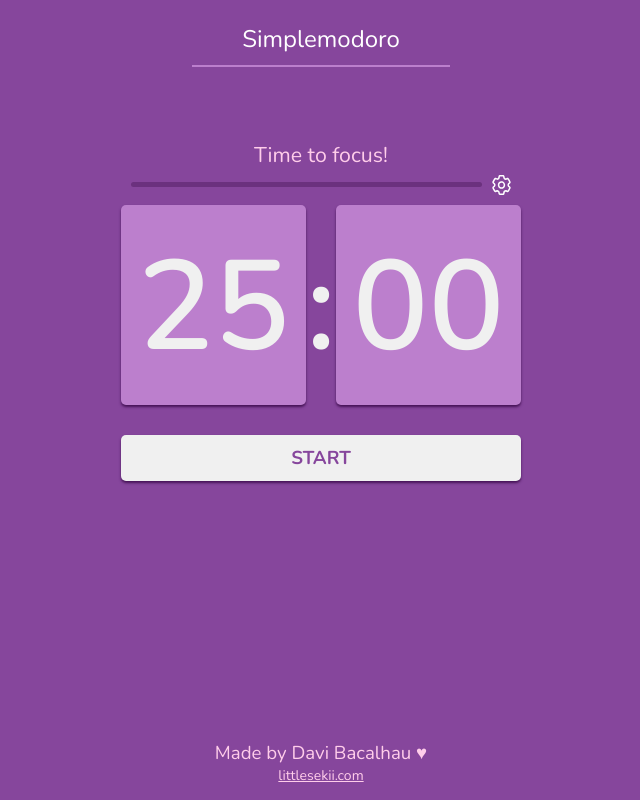
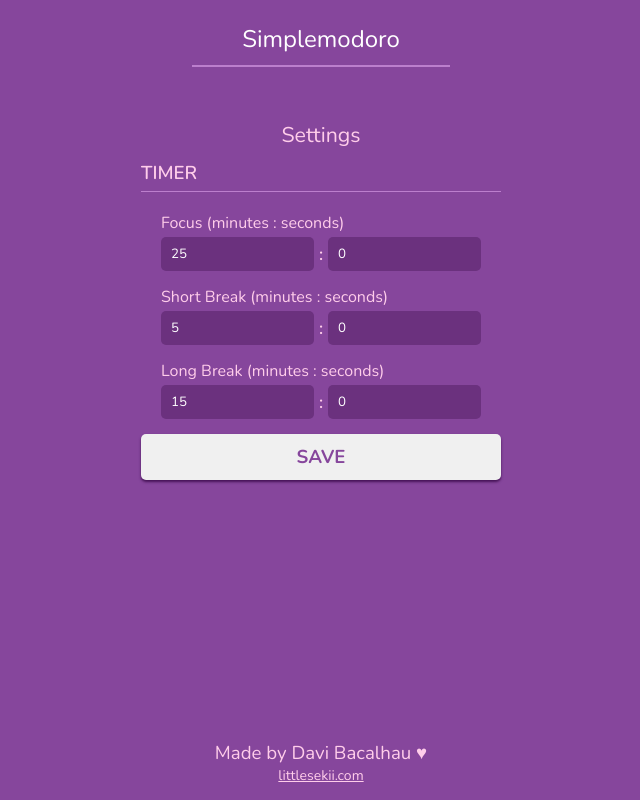
Before and after one commit to bacalhzu/vue-pomodoro, a Vue app: page / in a window 1280 px wide. Both pictures are taken after a click on the picture 820 px from the left and 184 px from the top of the page. Shown: the whole page, without its empty margins (319-959 px from the left). Built offline with nearby package versions, Linux system fonts and the light colour scheme.

Commit message:
added settings change sheet

```diff
--- a/index.html
+++ b/index.html
@@ -1,5 +1,5 @@
 <!DOCTYPE html>
-<html lang="pt-br">
+<html lang="en">
   <head>
     <meta charset="UTF-8">
     <link rel="icon" href="/favicon.ico">
--- a/src/components/Timer/Timer.vue
+++ b/src/components/Timer/Timer.vue
@@ -13,6 +13,7 @@ function zeroFill(value) {
 }
 
 const config = reactive({
+    changingSettings: false,
     timer: {
         phases: [
             'focus',
@@ -26,8 +27,8 @@ const config = reactive({
                 maxSeconds: 0
             },
             short: {
-                maxMinutes: 0,
-                maxSeconds: 6
+                maxMinutes: 5,
+                maxSeconds: 0
             },
             long: {
                 maxMinutes: 15,
@@ -119,19 +120,19 @@ function finishTimer(skip = false) {
 
     stopTimer();
 
-    let nextType = timer.currentPhase;
+    let nextPhase = timer.currentPhase;
     if (timer.currentPhase === 'focus') {
-        nextType = 'short';
+        nextPhase = 'short';
         if(timer.currentInterval >= 4) {
             timer.currentInterval = 0;
-            nextType = 'long';
+            nextPhase = 'long';
         }
         timer.currentInterval++;
     }
     else
-        nextType = 'focus'
+        nextPhase = 'focus'
 
-    resetTimer(nextType);
+    resetTimer(nextPhase);
     changeTitle();
 }
 
@@ -162,11 +163,11 @@ function startAudioEngine() {
 }
 
 function changeTitle() {
-    // if (timer.active) {
-    document.title = `${zeroFill(timer.countdown.minutes)}:${zeroFill(timer.countdown.seconds)} - ${message.value}`;
-    // }
-    // else
-    //     document.title = 'Minimalist Pomodoro Timer - Simplemodoro';
+    if (!config.changingSettings) {
+        document.title = `${zeroFill(timer.countdown.minutes)}:${zeroFill(timer.countdown.seconds)} - ${message.value}`;
+    }
+    else
+        document.title = 'Minimalist Pomodoro Timer - Simplemodoro';
 }
 
 function notify(msg) {
@@ -177,7 +178,17 @@ function notify(msg) {
 }
 
 function showSettings() {
-    alert("Coming soon!")
+    config.changingSettings = true;
+    stopTimer();
+    resetTimer(timer.currentPhase);
+    changeTitle();
+}
+
+function saveSettings() {
+    config.changingSettings = false;
+    stopTimer();
+    resetTimer(timer.currentPhase);
+    changeTitle();
 }
 
 timerIntervalWorker.onmessage = () => {
@@ -201,7 +212,7 @@ timerIntervalWorker.onmessage = () => {
 </script>
 
 <template>
-    <div class="timer">
+    <div v-show="!config.changingSettings" class="timer">
         <div class="timer-message">
             {{ message }}
         </div>
@@ -241,6 +252,60 @@ timerIntervalWorker.onmessage = () => {
                 SKIP
             </button>
         </div>
+    </div>
+    <div v-show="config.changingSettings" class="settings">
+
+        <div class="settings-title">
+            Settings
+        </div>
+
+        <div class="settings-timer">
+            <div class="settings-timer-title">
+                TIMER
+            </div>
+            <!-- <div class="settings-timer-sub-title">
+                Time (minutes : seconds)
+            </div> -->
+            <div class="settings-timer-module">
+                <div class="settings-timer-time-title">
+                    Focus (minutes : seconds)
+                </div>
+                <div class="settings-timer-time-textbox">
+                    <input class="settings-timer-time-focus-min" type="number" v-model="config.timer.duration.focus.maxMinutes">
+                    :
+                    <input class="settings-timer-time-focus-seg" type="number" v-model="config.timer.duration.focus.maxSeconds">
+                </div>
+            </div>
+
+            <div class="settings-timer-module">
+                <div class="settings-timer-time-title">
+                    Short Break (minutes : seconds)
+                </div>
+                <div class="settings-timer-time-textbox">
+                    <input class="settings-timer-time-short-min" type="number" v-model="config.timer.duration.short.maxMinutes">
+                    :
+                    <input class="settings-timer-time-short-seg" type="number" v-model="config.timer.duration.short.maxSeconds">
+                </div>
+            </div>
+
+            <div class="settings-timer-module">
+                <div class="settings-timer-time-title">
+                    Long Break (minutes : seconds)
+                </div>
+                <div class="settings-timer-time-textbox">
+                    <input class="settings-timer-time-long-min" type="number" v-model="config.timer.duration.long.maxMinutes">
+                    :
+                    <input class="settings-timer-time-long-seg" type="number" v-model="config.timer.duration.long.maxSeconds">
+                </div>
+            </div>
+        </div>
+
+        <button
+            @click="saveSettings()"
+            class="timer-controls-button tcb-toggle settings-save-button"
+        >
+            SAVE
+        </button>
     </div>
 
 </template>
@@ -381,5 +446,109 @@ timerIntervalWorker.onmessage = () => {
         transition: margin 0.5s, opacity 0.5s;
     }
 
+    .settings {
+        /* background-color: #FFF; */
+
+        display: flex;
+        flex-direction: column;
+
+        width: 100%;
+
+        justify-content: center;
+        align-items: center;
+    }
+
+    .settings-timer {
+        max-width: 360px;
+        width: 95%;
+    }
+
+    .settings-title {
+        font-size: 16pt;
+        margin-bottom: 10px;
+    }
+
+    .settings-timer-title {
+        font-size: 14pt;
+        margin-bottom: 20px;
+        font-weight: 600;
+
+        width: 100%;
+
+
+        padding-bottom: 5px;
+
+        border-bottom: 1px solid var(--primary-light);
+    }
+
+    .settings-timer-module {
+        padding: 0 20px;
+
+        margin-bottom: 15px;
+    }
+
+    .settings-timer-time {
+        margin-left: 10px;
+    }
+
+    .settings-timer-time-title {
+        font-size: 12pt;
+        margin-bottom: 3px;
+        /* font-weight: 600; */
+    }
+
+    .settings-timer-time-textbox {
+        /* background-color: aliceblue; */
+        font-size: 13pt;
+        font-weight: 600;
+
+        display: flex;
+        /* flex-direction: column; */
+        /* justify-content: flex-start; */
+        align-items: center;
+        gap: 5px;
+    }
+    .settings-timer-time-textbox input {
+        background-color: var(--primary-dark);
+        padding: 8px 10px;
+
+        max-width: 180px;
+        width: 95%;
+
+        /* font-size: 11pt; */
+        border: none;
+        border-radius: 5px;
+
+        color: white;
+        font-family: 'Nunito';
+    }
+
+    .settings-timer-time-textbox input:focus {
+        outline: 2px solid white;
+    }
+
+    .settings-save-button {
+        max-width: 360px;
+        width: 95%;
+    }
+
+
+    /*
+    <div class="settings-timer">
+            <div class="settings-timer-title">
+                TIMER
+            </div>
+            <div class="settings-timer-sub-title">
+                Time (minutes : seconds)
+            </div>
+            <div class="settings-timer-time-focus">
+                <div class="settings-timer-time-focus-title">
+                    Focus
+                </div>
+                <div class="settings-timer-time-focus-textbox">
+                    <input class="settings-timer-time-focus-min" type="number" v-model="config.timer.duration.focus.maxMinutes">
+                    <input class="settings-timer-time-focus-seg" type="number" v-model="config.timer.duration.focus.maxSeconds">
+                </div>
+    */
 
 </style>
```
